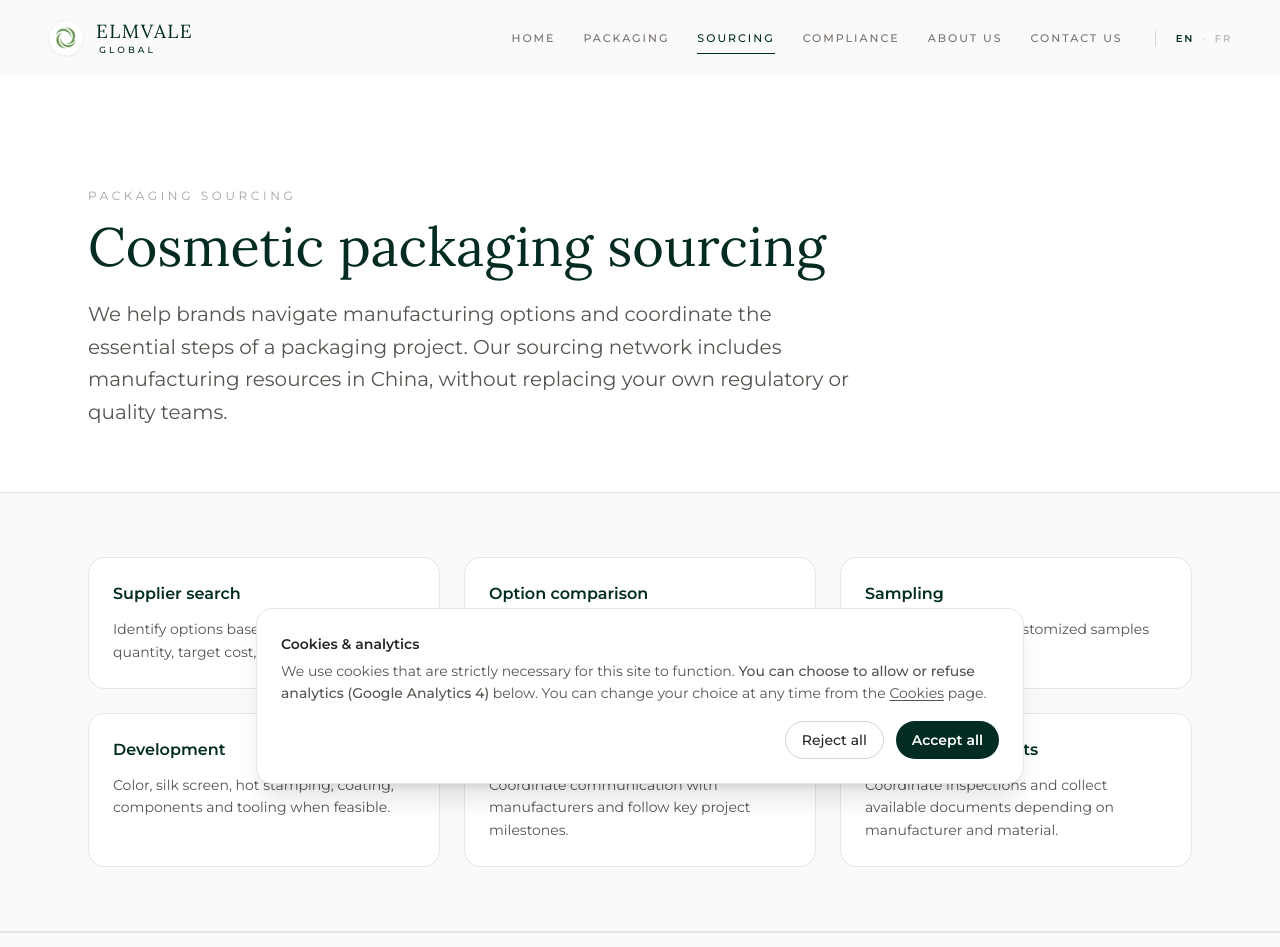
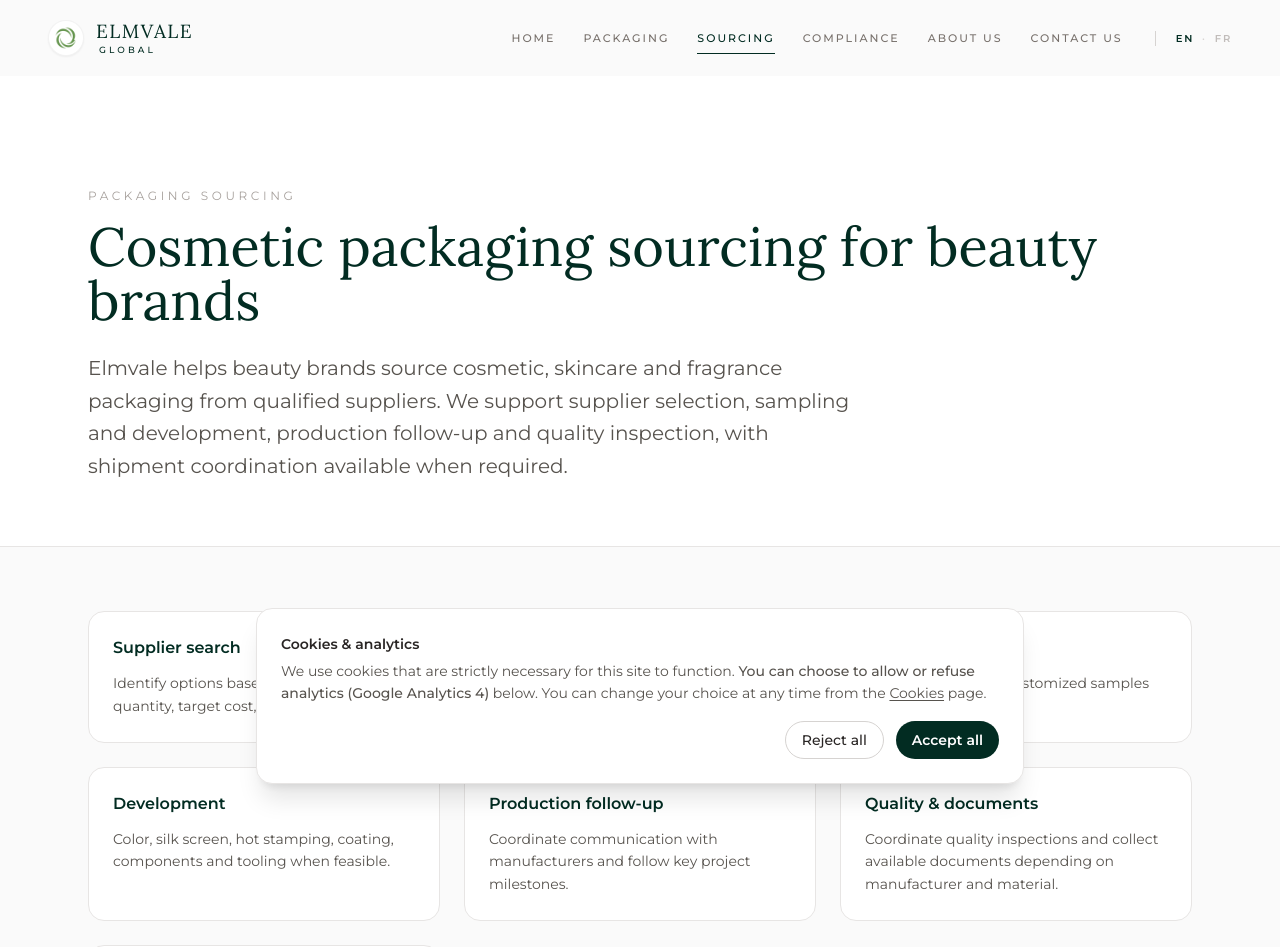
Before and after one commit to cathy6140/-Elmvale-Global-.github.io, a React (Vite) app: page /sourcing in a window 1280 px wide. Shown: the top 947 px of the page. Built offline with nearby package versions, Linux system fonts and the light colour scheme.

Commit message:
SEO: improve src/pages/Sourcing.tsx

```diff
--- a/src/pages/Sourcing.tsx
+++ b/src/pages/Sourcing.tsx
@@ -15,7 +15,8 @@ const Sourcing: React.FC = () => {
         ["Échantillons", "Coordination d’échantillons standards ou personnalisés avant production."],
         ["Développement", "Couleurs, sérigraphie, marquage à chaud, coating, composants et moules selon faisabilité."],
         ["Suivi de production", "Communication avec le fabricant et suivi des étapes clés du projet."],
-        ["Qualité & documents", "Coordination de contrôles et collecte de documents disponibles selon le fabricant et le matériau."]
+        ["Qualité & documents", "Coordination de contrôles qualité et collecte de documents disponibles selon le fabricant et le matériau."],
+        ["Coordination expédition", "Support optionnel pour la préparation de l’expédition et la coordination avec votre transitaire ou partenaire logistique lorsque nécessaire."]
       ]
     : [
         ["Supplier search", "Identify options based on category, quantity, target cost, finish and timing."],
@@ -23,7 +24,8 @@ const Sourcing: React.FC = () => {
         ["Sampling", "Coordinate stock or customized samples before production."],
         ["Development", "Color, silk screen, hot stamping, coating, components and tooling when feasible."],
         ["Production follow-up", "Coordinate communication with manufacturers and follow key project milestones."],
-        ["Quality & documents", "Coordinate inspections and collect available documents depending on manufacturer and material."]
+        ["Quality & documents", "Coordinate quality inspections and collect available documents depending on manufacturer and material."],
+        ["Shipment coordination", "Optional support with shipment preparation and coordination with your nominated freight forwarder or logistics partner when required."]
       ];
 
   return (
@@ -31,12 +33,12 @@ const Sourcing: React.FC = () => {
       <section className="max-w-6xl mx-auto px-6 pt-28 pb-16">
         <p className="uppercase text-xs tracking-[0.3em] text-stone-400 mb-4">{fr ? "SOURCING PACKAGING" : "PACKAGING SOURCING"}</p>
         <h1 className="font-serif font-normal text-4xl md:text-5xl lg:text-[54px] text-brand-dark mb-6">
-          {fr ? "Sourcing de packaging cosmétique" : "Cosmetic packaging sourcing"}
+          {fr ? "Sourcing de packaging cosmétique pour les marques beauté" : "Cosmetic packaging sourcing for beauty brands"}
         </h1>
         <p className="text-xl text-stone-600 max-w-3xl leading-relaxed">
           {fr
             ? "Nous aidons les marques à naviguer les options fabricants et à coordonner les étapes essentielles d’un projet packaging. Notre réseau de sourcing comprend des ressources fabricants en Chine, sans prétendre remplacer vos équipes réglementaires ou qualité."
-            : "We help brands navigate manufacturing options and coordinate the essential steps of a packaging project. Our sourcing network includes manufacturing resources in China, without replacing your own regulatory or quality teams."}
+            : "Elmvale helps beauty brands source cosmetic, skincare and fragrance packaging from qualified suppliers. We support supplier selection, sampling and development, production follow-up and quality inspection, with shipment coordination available when required."}
         </p>
       </section>
 
```
